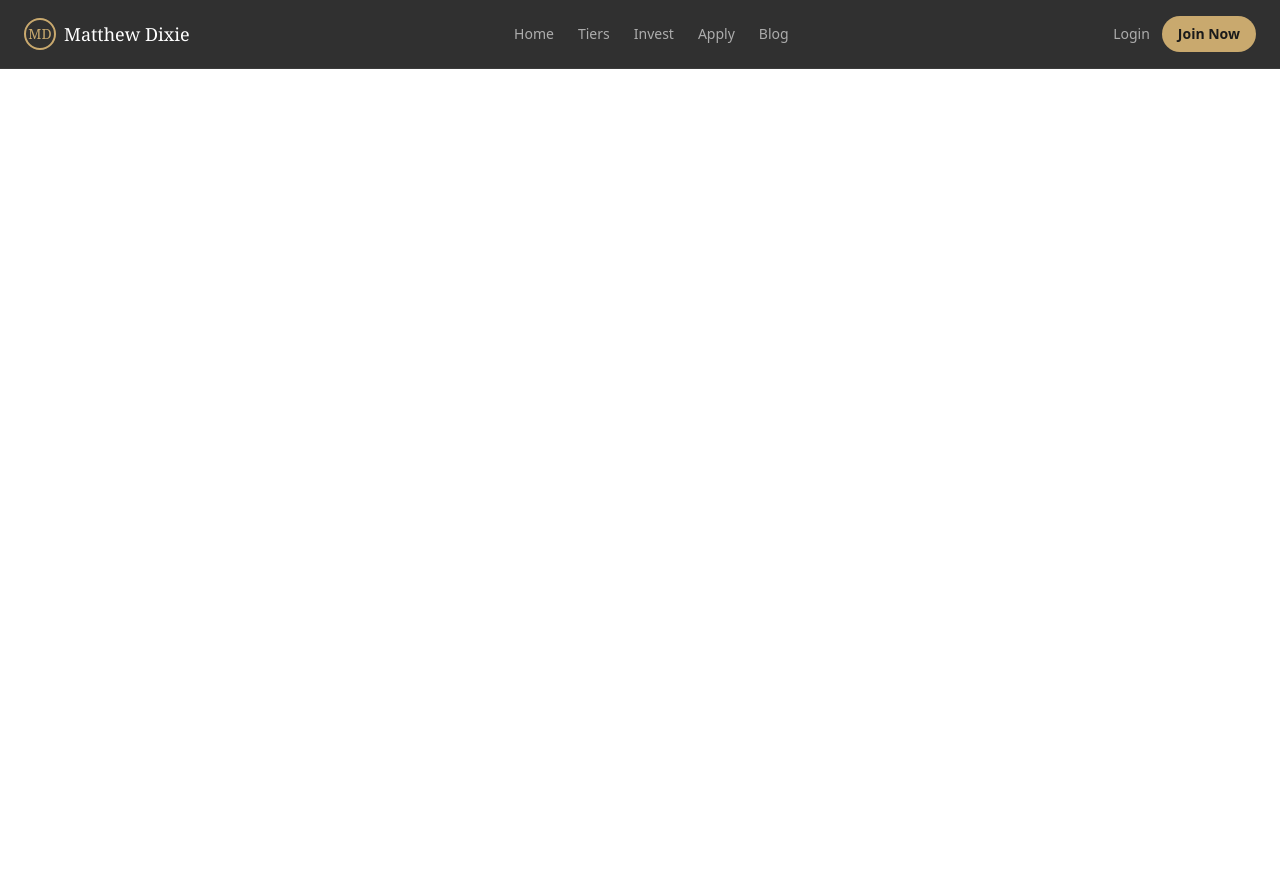
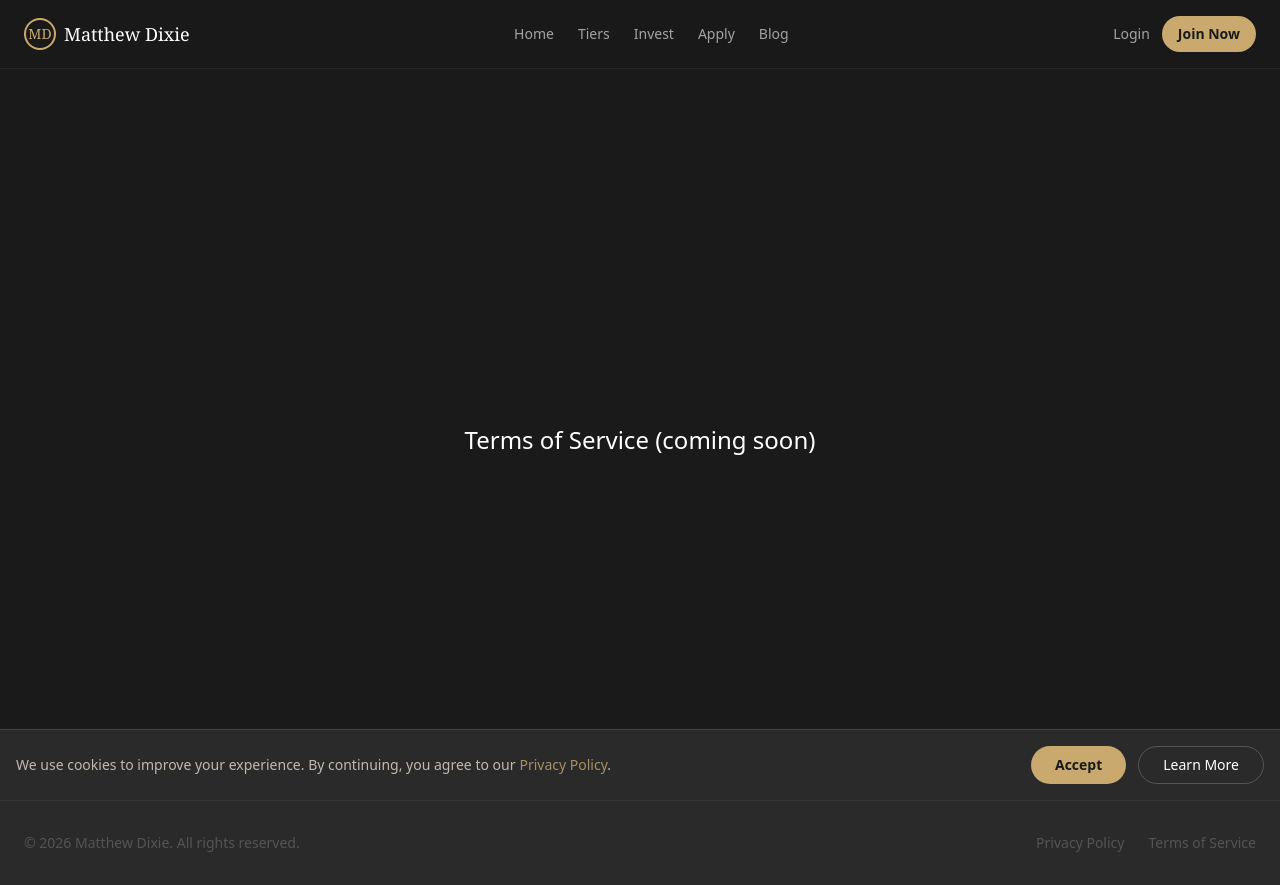
Before and after one commit to ihedioranmapromise-dev/matthew-dixie-management, a React app in the folder frontend/: page /terms in a window 1280 px wide. Before the commit the page ends 800 px from the top, so only its background shows below. Built offline with nearby package versions, Linux system fonts and the light colour scheme; the HTML template or start-up script is replaced by a standard one.

Commit message:
Add Footer, Cookie Consent, and Admin link for logged-in admins

```diff
--- a/frontend/src/App.jsx
+++ b/frontend/src/App.jsx
@@ -1,5 +1,7 @@
 import { BrowserRouter, Routes, Route } from 'react-router-dom';
 import Navbar from './components/Navbar';
+import Footer from './components/Footer';
+import CookieConsent from './components/CookieConsent';
 import Home from './pages/Home';
 import Tiers from './pages/Tiers';
 import Apply from './pages/Apply';
@@ -9,7 +11,9 @@ import Admin from './pages/Admin';
 function App() {
   return (
     <BrowserRouter>
+      <div className="flex flex-col min-h-screen">
         <Navbar />
+        <main className="flex-grow">
           <Routes>
             <Route path="/" element={<Home />} />
             <Route path="/tiers" element={<Tiers />} />
@@ -20,7 +24,13 @@ function App() {
             <Route path="/investments" element={<div className="min-h-screen bg-charcoal text-white flex items-center justify-center text-2xl pt-20">Investments (coming soon)</div>} />
             <Route path="/dashboard" element={<div className="min-h-screen bg-charcoal text-white flex items-center justify-center text-2xl pt-20">Dashboard (coming soon)</div>} />
             <Route path="/blog" element={<div className="min-h-screen bg-charcoal text-white flex items-center justify-center text-2xl pt-20">Blog (coming soon)</div>} />
+            <Route path="/privacy" element={<div className="min-h-screen bg-charcoal text-white flex items-center justify-center text-2xl pt-20">Privacy Policy (coming soon)</div>} />
+            <Route path="/terms" element={<div className="min-h-screen bg-charcoal text-white flex items-center justify-center text-2xl pt-20">Terms of Service (coming soon)</div>} />
           </Routes>
+        </main>
+        <Footer />
+        <CookieConsent />
+      </div>
     </BrowserRouter>
   );
 }
--- /dev/null
+++ b/frontend/src/components/CookieConsent.jsx
@@ -0,0 +1,47 @@
+import { useState, useEffect } from 'react';
+import { Link } from 'react-router-dom';
+
+const CookieConsent = () => {
+  const [visible, setVisible] = useState(false);
+
+  useEffect(() => {
+    const consent = localStorage.getItem('cookieConsent');
+    if (!consent) {
+      setVisible(true);
+    }
+  }, []);
+
+  const acceptCookies = () => {
+    localStorage.setItem('cookieConsent', 'true');
+    setVisible(false);
+  };
+
+  if (!visible) return null;
+
+  return (
+    <div className="fixed bottom-0 left-0 right-0 z-50 p-4 bg-charcoal-light border-t border-gold/20">
+      <div className="max-w-7xl mx-auto flex flex-col md:flex-row items-center justify-between gap-4">
+        <p className="text-sm text-warm-sand-light opacity-80">
+          We use cookies to improve your experience. By continuing, you agree to our
+          <Link to="/privacy" className="text-gold hover:text-gold-light transition ml-1">Privacy Policy</Link>.
+        </p>
+        <div className="flex gap-3">
+          <button
+            onClick={acceptCookies}
+            className="px-6 py-2 bg-gold text-charcoal rounded-full text-sm font-semibold hover:bg-gold-light transition"
+          >
+            Accept
+          </button>
+          <Link
+            to="/privacy"
+            className="px-6 py-2 border border-white/20 text-white rounded-full text-sm hover:border-gold hover:text-gold transition"
+          >
+            Learn More
+          </Link>
+        </div>
+      </div>
+    </div>
+  );
+};
+
+export default CookieConsent;
--- /dev/null
+++ b/frontend/src/components/Footer.jsx
@@ -0,0 +1,31 @@
+import { Link } from 'react-router-dom';
+
+const Footer = () => {
+  const token = localStorage.getItem('token');
+  const user = JSON.parse(localStorage.getItem('user') || 'null');
+  const isAdmin = user?.role === 'admin';
+
+  return (
+    <footer className="bg-charcoal-light border-t border-white/5 py-8 px-6">
+      <div className="max-w-7xl mx-auto flex flex-col md:flex-row items-center justify-between gap-4">
+        <div className="text-center md:text-left">
+          <p className="text-white/20 text-sm">
+            &copy; {new Date().getFullYear()} Matthew Dixie. All rights reserved.
+          </p>
+        </div>
+
+        <div className="flex items-center gap-6 text-sm">
+          <Link to="/privacy" className="text-white/20 hover:text-gold transition">Privacy Policy</Link>
+          <Link to="/terms" className="text-white/20 hover:text-gold transition">Terms of Service</Link>
+          {isAdmin && (
+            <Link to="/admin" className="text-gold hover:text-gold-light transition font-semibold">
+              ⚙️ Admin Panel
+            </Link>
+          )}
+        </div>
+      </div>
+    </footer>
+  );
+};
+
+export default Footer;
```
Lines whose indentation alone changed are shown as unchanged.
